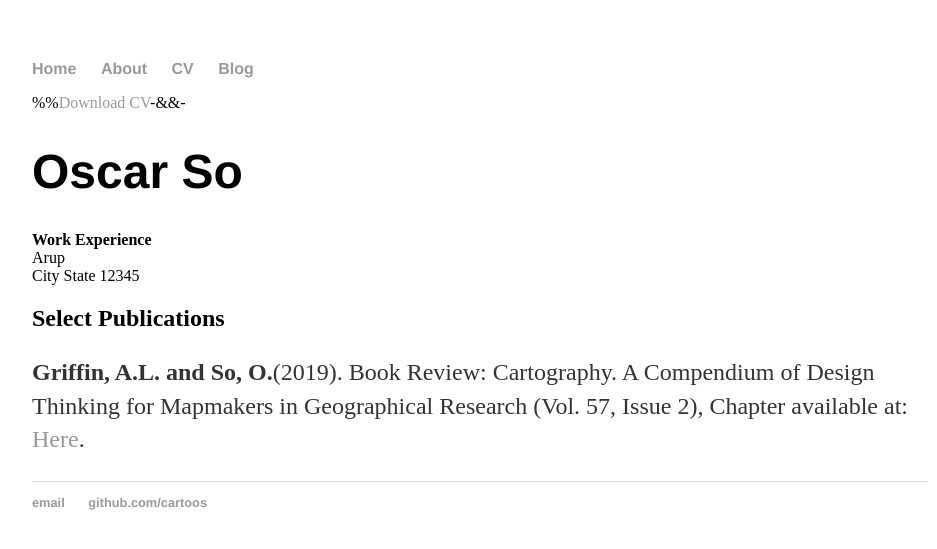
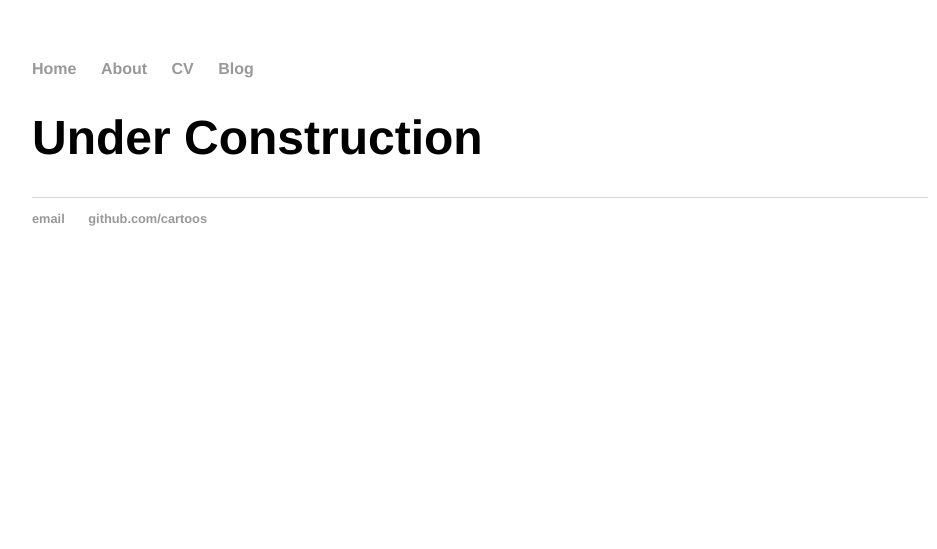
Before and after one commit to cartoos/cartoos.github.io, a Jekyll site: the page cv/index.html, which Jekyll copies as it is, in a window 1280 px wide. Shown: the top 549 px of the page, without its empty margins (160-1097 px from the left). Built offline with Jekyll 4.4.1, drawn with Linux system fonts in a browser that asks for light colours.

Commit message:
Update index.html

```diff
--- a/cv/index.html
+++ b/cv/index.html
@@ -18,9 +18,9 @@
 </ul>
     </nav>
 <div class="container">
-
   	<div class="cv">
-		%%<a href="#" class="download" title="Download CV as PDF">Download CV</a>-&&-
+		<h1> Under Construction </h1>
+		<!-- <a href="#" class="download" title="Download CV as PDF">Download CV</a>-&&-
 					<h1>Oscar So</h1>
 					<strong>Work Experience</strong><br>
 					<emphasis>Arup</emphasis><br>
@@ -33,7 +33,7 @@
 		in <emphasis>Geographical Research (Vol. 57, Issue 2)</emphasis>, Chapter available at: <a href="https://onlinelibrary.wiley.com/doi/abs/10.1111/1745-5871.12327">Here</a>.
 
 
-	</div>
+	</div> -->
 
 
 </div>
```
